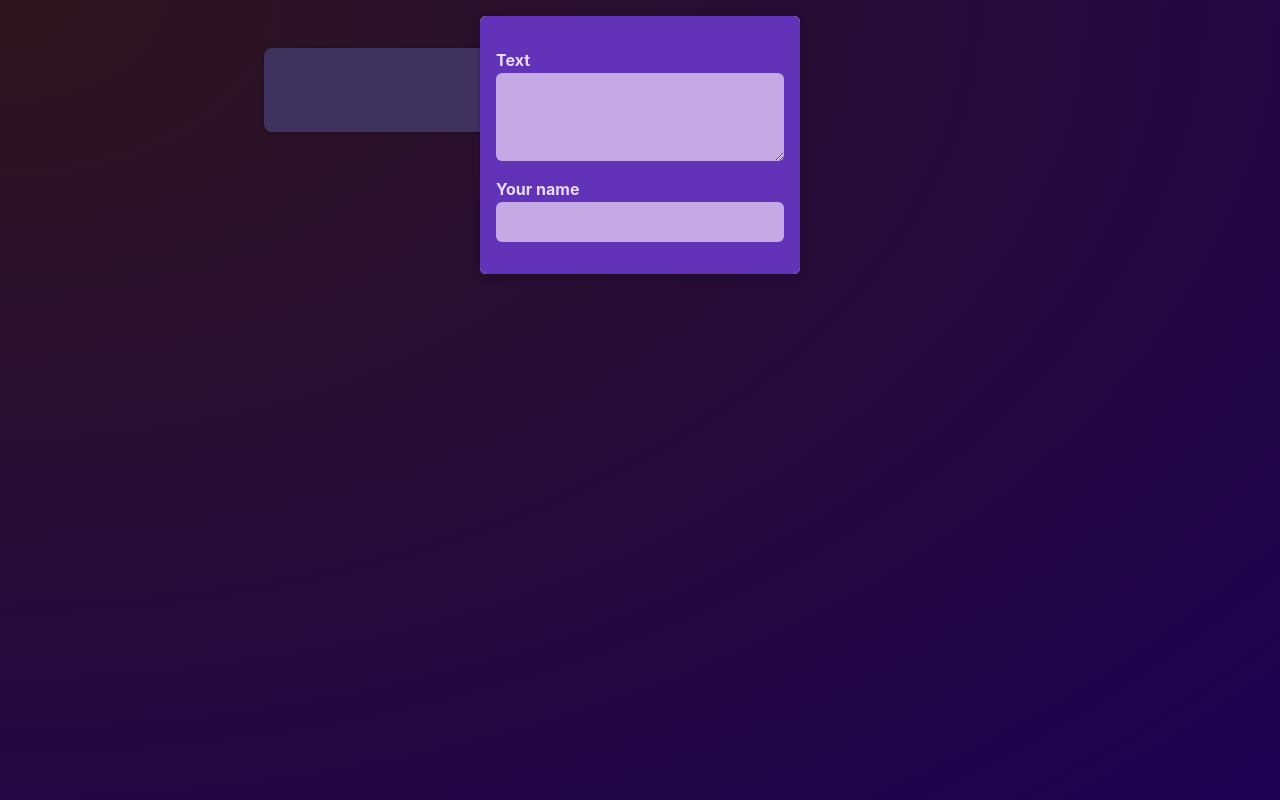
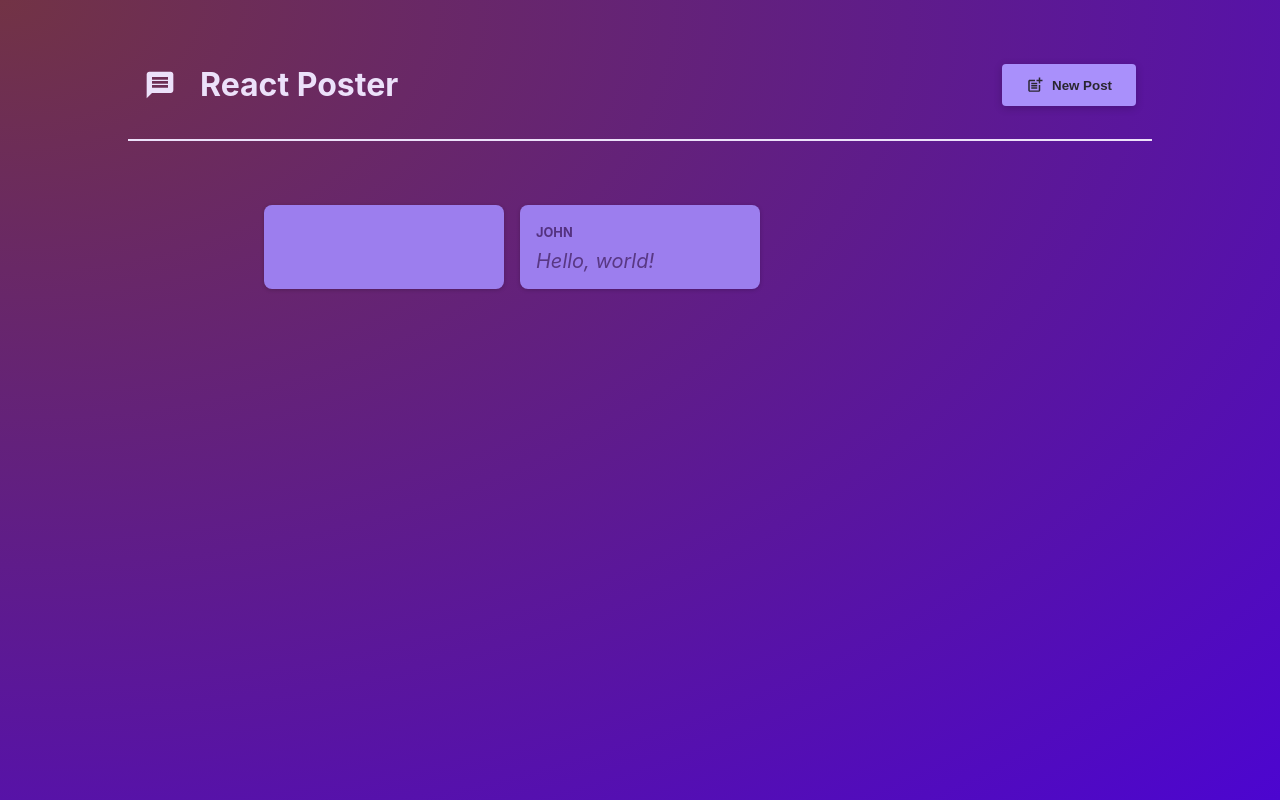
Before and after one commit to leon0719/next_tutorial, a React (Vite) app in the folder react-project/: page / in a window 1280 px wide. Built offline with nearby package versions, Linux system fonts and the light colour scheme; the HTML template or start-up script is replaced by a standard one.

Commit message:
feat: react tutorial 30

```diff
--- a/react-project/package.json
+++ b/react-project/package.json
@@ -12,7 +12,8 @@
   },
   "dependencies": {
     "react": "^18.3.1",
-    "react-dom": "^18.3.1"
+    "react-dom": "^18.3.1",
+    "react-icons": "^5.4.0"
   },
   "devDependencies": {
     "@eslint/js": "^9.15.0",
--- a/react-project/src/App.tsx
+++ b/react-project/src/App.tsx
@@ -1,10 +1,24 @@
+import { useState } from "react";
+import MainHeader from "./components/MainHeader";
 import PostList from "./components/PostList";
 
 function App() {
+  const [modalIsVisible, setModalIsVisible] = useState(false);
+
+  function showModalHandler() {
+    setModalIsVisible(true);
+  }
+
+  function hideModalHandler() {
+    setModalIsVisible(false);
+  }
   return (
+    <>
+    <MainHeader onCreatePost={showModalHandler} />
     <main>
-      <PostList />
+      <PostList isPosting={modalIsVisible} onStopPosting={hideModalHandler} />
     </main>
+    </>
   );
 }
 
--- /dev/null
+++ b/react-project/src/components/MainHeader.module.css
@@ -0,0 +1,36 @@
+.header {
+    /* padding: 2rem 10%; */
+    margin: 2rem 10%;
+    padding: 1rem;
+    text-align: center;
+    display: flex;
+    justify-content: space-between;
+    align-items: center;
+    border-bottom: 2px solid #ece1fa;
+  }
+
+  .logo {
+    font-size: 2rem;
+    display: flex;
+    gap: 1.5rem;
+    align-items: center;
+    color: #ece1fa;
+  }
+
+  .button {
+    display: inline-flex;
+    align-items: center;
+    gap: 0.5rem;
+    padding: 0.75rem 1.5rem;
+    background-color: #a990fb;
+    color: #2a2630;
+    border: none;
+    border-radius: 4px;
+    box-shadow: 0 2px 8px rgba(0, 0, 0, 0.2);
+    cursor: pointer;
+    font-weight: bold;
+  }
+
+  .button:hover {
+    background-color: #8c6cf7;
+  }
--- /dev/null
+++ b/react-project/src/components/MainHeader.tsx
@@ -0,0 +1,27 @@
+import { MdPostAdd, MdMessage } from 'react-icons/md';
+
+import classes from './MainHeader.module.css';
+
+
+interface MainHeaderProps {
+  onCreatePost: () => void;
+}
+
+function MainHeader({ onCreatePost }: MainHeaderProps) {
+  return (
+    <header className={classes.header}>
+      <h1 className={classes.logo}>
+        <MdMessage />
+        React Poster
+      </h1>
+      <p>
+        <button className={classes.button} onClick={onCreatePost}>
+          <MdPostAdd size={18} />
+          New Post
+        </button>
+      </p>
+    </header>
+  );
+}
+
+export default MainHeader;
--- a/react-project/src/components/PostList.tsx
+++ b/react-project/src/components/PostList.tsx
@@ -4,14 +4,18 @@
 import classes from "./PostList.module.css";
 import Modal from "./Modal";
 
-function PostList() {
+interface PostListProps {
+  isPosting: boolean;
+  onStopPosting: () => void;
+}
+
+
+function PostList({isPosting, onStopPosting}: PostListProps) {
   const [enteredBody, setEnteredBody] = useState("");
   const [enteredAuthor, setEnteredAuthor] = useState("");
-  const [modalIsVisible, setModalIsVisible] = useState(true);
 
-  function hideModalHandler() {
-    setModalIsVisible(false);
-  }
+
+
 
   function changeBodyHandler(event: React.ChangeEvent<HTMLTextAreaElement>) {
     setEnteredBody(event.target.value);
@@ -23,8 +27,8 @@
 
   return (
     <>
-      {modalIsVisible && (
-        <Modal onClose={hideModalHandler}>
+      {isPosting && (
+        <Modal onClose={onStopPosting}>
           <NewPost
             onBodyChange={changeBodyHandler}
             onAuthorChange={authorChangeHandler}
```
Also changed, not shown: 1 other file (tests, documents, lock files or other folders).
